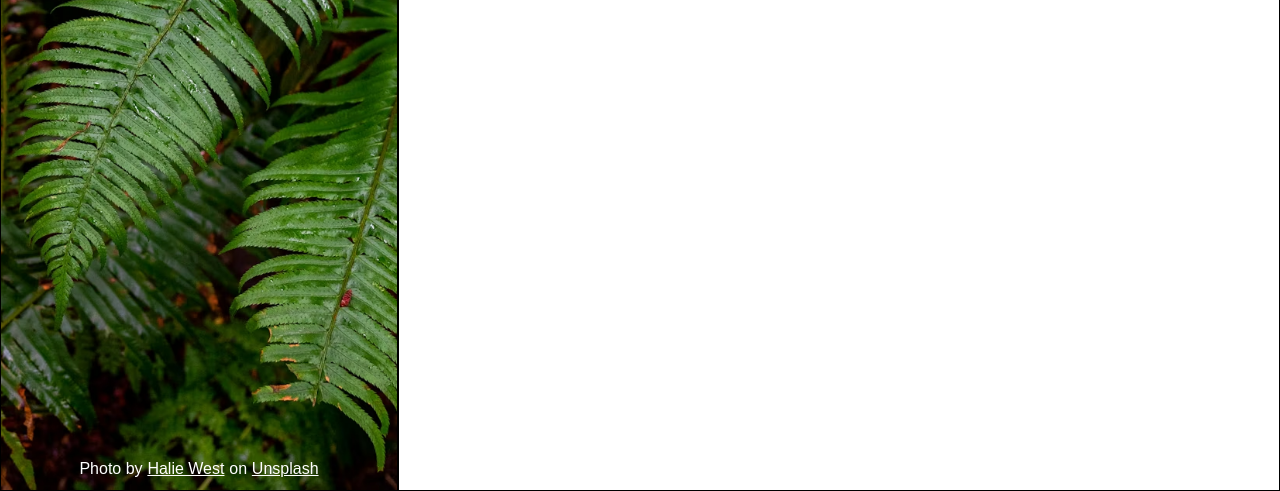
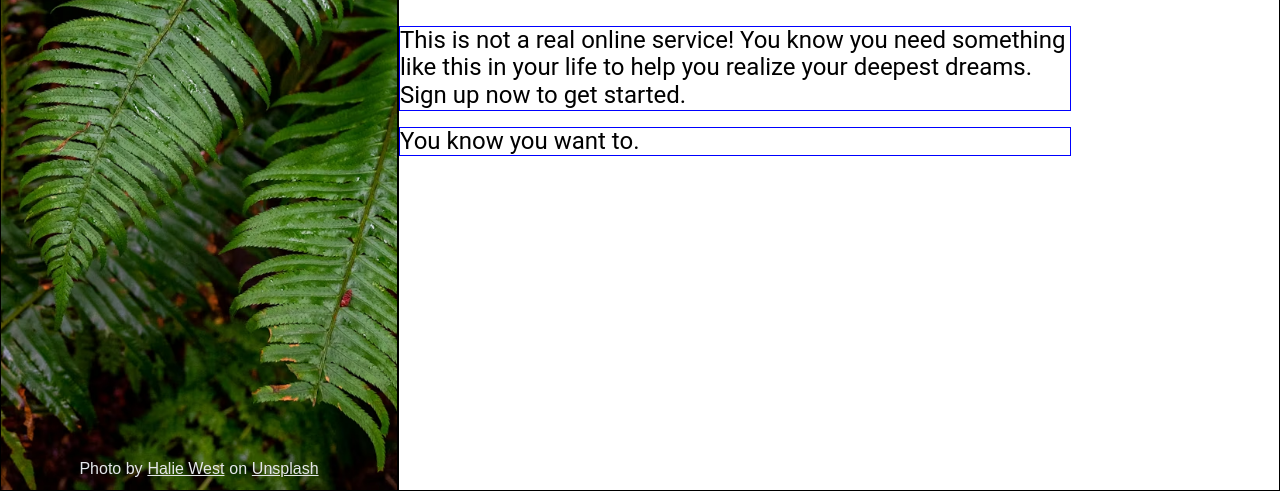
Before and after one commit to gianluiss/Sign-up_Form, a plain HTML site: page index.html in a window 1280 px wide. Shown: the part 309-800 px from the top of the page. Drawn offline with nearby package versions, Linux system fonts and the light colour scheme.

Commit message:
Added right text-container with initial styling

```diff
--- a/index.html
+++ b/index.html
@@ -25,7 +25,17 @@
     </section>
 
     <section class="right">
-        Hello
+        <div class="text-container">
+            <p>
+                This is not a real online service! You know you need something
+                like this in your life to help you realize your deepest dreams.
+                Sign up <span>now</span> to get started.
+            </p>
+        </div>
+
+        <div class="text-container">
+            <p>You <span>know</span> you want to.</p>
+        </div>
     </section>
 
 </body>
--- a/styles.css
+++ b/styles.css
@@ -1,6 +1,10 @@
 @font-face {
     font-family: "Norse Bold";
     src: url(norse/Norsebold.otf);
+}
+
+:root {
+    --standard-white: #E5E7EB;
 }
 
 * {
@@ -28,10 +32,6 @@ section {
     height: 100vh;
 }
 
-.right {
-    flex: 2;
-}
-
 .overlay {
     position: absolute;
     top: 22vh;
@@ -51,7 +51,7 @@ section {
     width: 100%;
     font-family: "Norse Bold";
     font-size: 10vh;
-    color: white;
+    color: var(--standard-white);
 
     /*border: 1px solid blue;*/
 }
@@ -67,12 +67,29 @@ section {
     position: absolute;
     top: 96vh;
     width: 100%;
-    color: white;
+    color: var(--standard-white);
     font-family: sans-serif, 'Roboto', system-ui;
     gap: 0.3rem;
 }
 
 a {
-    color: white;
+    color: var(--standard-white);
     font-family: sans-serif, 'Roboto', system-ui;
 }
+
+
+.right {
+    flex: 2;
+    display: flex;
+    flex-direction: column;
+    justify-content: center;
+    gap: 1rem;
+}
+
+.text-container {
+    color: black;
+    font-size: 1.5rem;
+    font-family: 'Roboto', Helvetica, sans-serif;
+    border: 1px solid blue;
+    width: 42rem;
+}
```
